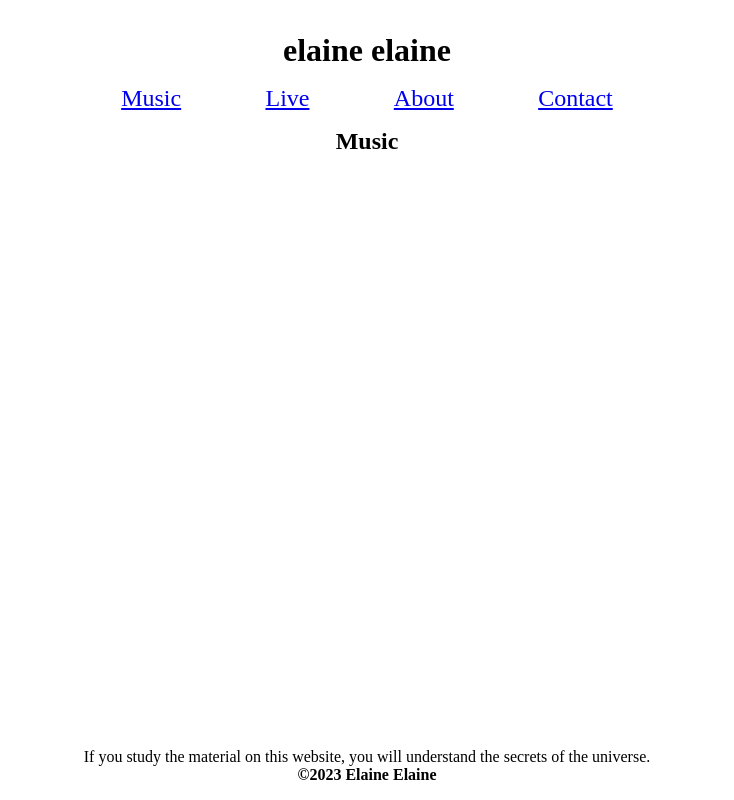
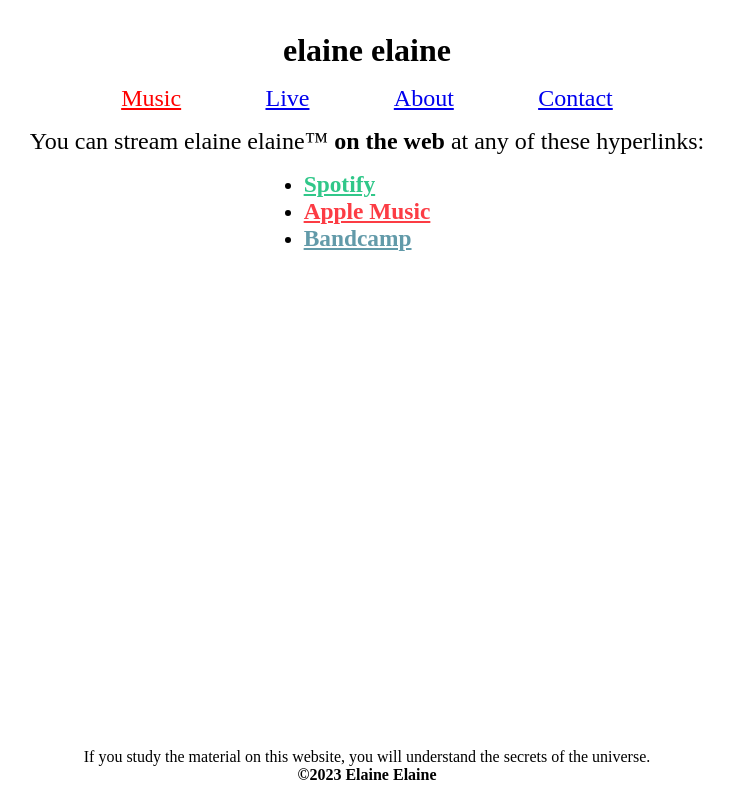
Before and after one commit to bradonstudie/elainelive, a Next.js app: page /music in a window 1280 px wide. Shown: the whole page, without its empty margins (273-1007 px from the left). Built offline with nearby package versions, Linux system fonts and the light colour scheme.

Commit message:
Music page layout

```diff
--- a/src/app/globals.css
+++ b/src/app/globals.css
@@ -36,3 +36,11 @@
         color-scheme: dark;
     }
 }
+
+.active {
+    color: red;
+}
+
+.music-link:visited {
+    color: inherit;
+}
--- a/src/app/music/page.tsx
+++ b/src/app/music/page.tsx
@@ -1,3 +1,29 @@
+import Link from "next/link";
+
+import { musicItems } from "@/config";
+
 export default function Music() {
-    return <h2>Music</h2>;
+    return (
+        <>
+            <h2 style={{ fontWeight: "normal" }}>
+                You can stream{" "}
+                <span style={{ fontFamily: "cursive" }}>elaine elaine</span>
+                &trade; <b>on the web</b> at any of these hyperlinks:
+            </h2>
+            <ul style={{ fontSize: "1.25rem", margin: "1rem 0rem" }}>
+                {musicItems.map((item) => (
+                    <li key={item.title}>
+                        <Link
+                            href={item.link}
+                            target="_blank"
+                            style={{ color: item.color }}
+                            className="music-link"
+                        >
+                            <h3 style={{ color: item.color }}>{item.title}</h3>
+                        </Link>
+                    </li>
+                ))}
+            </ul>
+        </>
+    );
 }
--- a/src/components/Navigation.tsx
+++ b/src/components/Navigation.tsx
@@ -1,7 +1,13 @@
+"use client";
+
 import Link from "next/link";
 import { menuItems } from "@/config";
+import { usePathname } from "next/navigation";
 
-export const Navigation = () => (
+export const Navigation = () => {
+    const currentRoute = usePathname();
+
+    return (
         <div
             style={{
                 display: "flex",
@@ -16,9 +22,14 @@
             }}
         >
             {menuItems.map((item) => (
-            <Link key={item.title} href={item.link}>
+                <Link
+                    key={item.title}
+                    href={item.link}
+                    className={currentRoute === `${item.link}` ? "active" : ""}
+                >
                     <h2 style={{ fontWeight: "lighter" }}>{item.title}</h2>
                 </Link>
             ))}
         </div>
     );
+};
--- /dev/null
+++ b/src/config/MusicItems.ts
@@ -0,0 +1,19 @@
+import { MusicItem } from "@/interfaces";
+
+export const musicItems: MusicItem[] = [
+    {
+        title: "Spotify",
+        link: "https://open.spotify.com/artist/01pKB4aK6dXXooDAnPPGBg?si=g3oHWjIcQlmmR-17i1-5AQ",
+        color: "#30c789",
+    },
+    {
+        title: "Apple Music",
+        link: "https://music.apple.com/us/album/demo-ep/1614218296",
+        color: "#fc3c44",
+    },
+    {
+        title: "Bandcamp",
+        link: "https://aughtvoid.bandcamp.com/album/elaine-elaine",
+        color: "#629aa9",
+    },
+];
--- a/src/config/index.ts
+++ b/src/config/index.ts
@@ -1,3 +1,4 @@
 import { menuItems } from "./MenuItems";
+import { musicItems } from "./MusicItems";
 
-export { menuItems };
+export { menuItems, musicItems };
--- /dev/null
+++ b/src/interfaces/MusicItem.ts
@@ -0,0 +1,5 @@
+import { MenuItem } from "./MenuItem";
+
+export interface MusicItem extends MenuItem {
+    color: string;
+}
--- a/src/interfaces/index.ts
+++ b/src/interfaces/index.ts
@@ -1,3 +1,4 @@
 import { MenuItem } from "./MenuItem";
+import { MusicItem } from "./MusicItem";
 
-export type { MenuItem };
+export type { MenuItem, MusicItem };
```
Also changed, not shown: src/app/apple-icon.png (added), 1 other file (tests, documents, lock files or other folders). Lines whose indentation alone changed are shown as unchanged.
